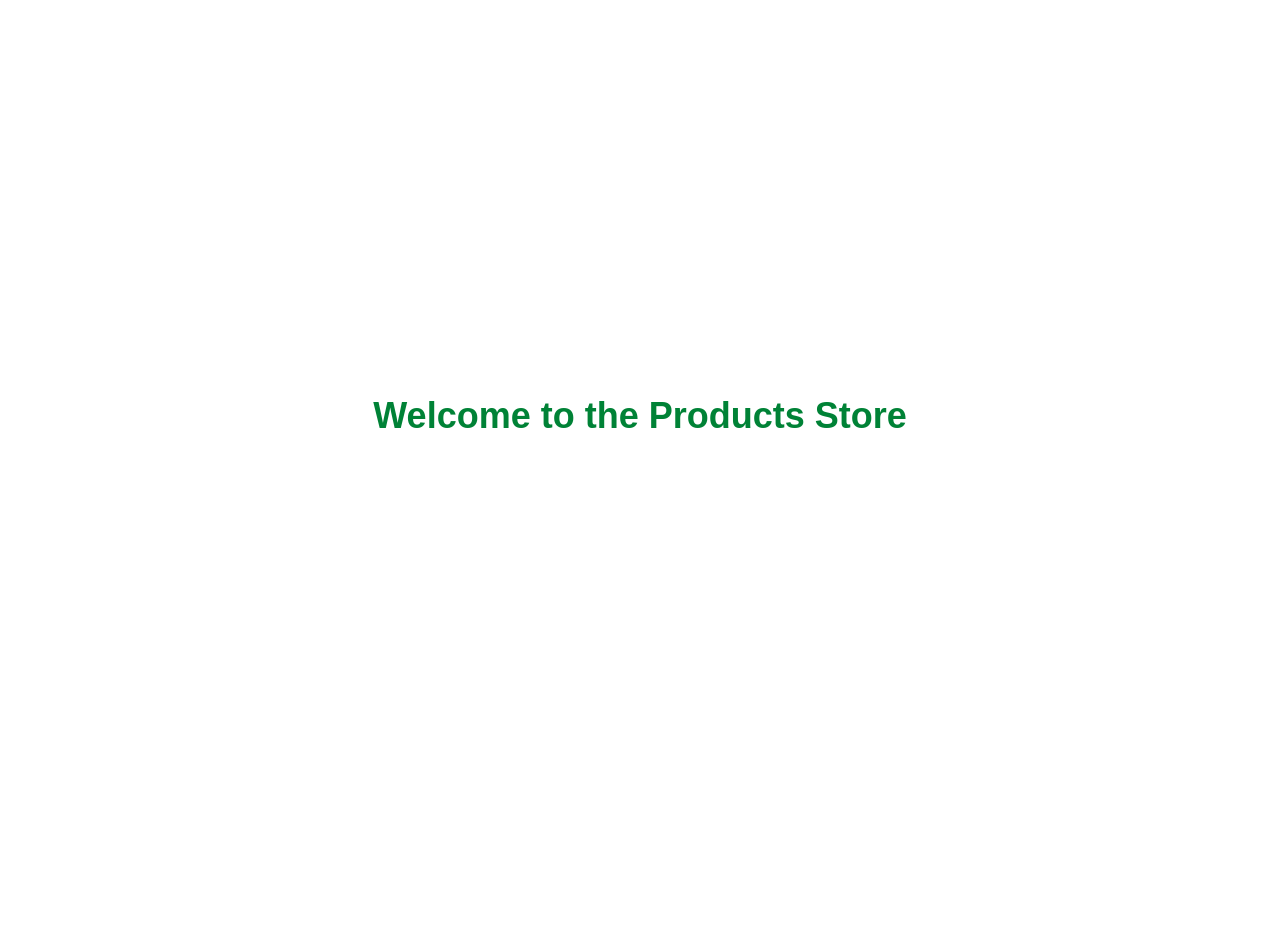
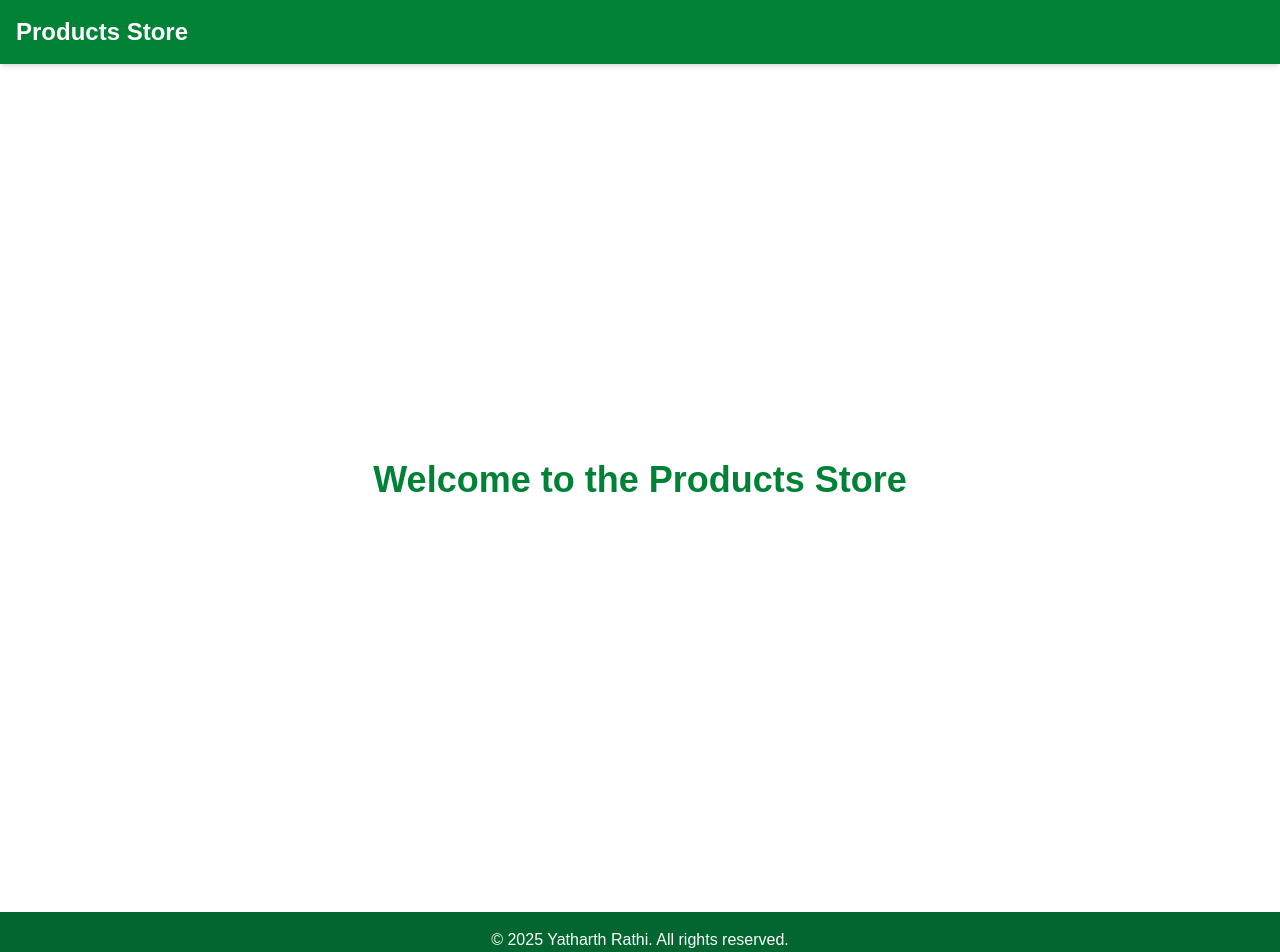
Before and after one commit to yatharthrathii/next.js-routing-task, a Next.js app: page / in a window 1280 px wide. Shown: the top 952 px of the page. Before the commit the page ends 832 px from the top, so only its background shows below. Built offline with nearby package versions, Linux system fonts and the light colour scheme.

Commit message:
Layout task

```diff
--- a/src/app/layout.js
+++ b/src/app/layout.js
@@ -1,15 +1,28 @@
 import './globals.css';
 
 export const metadata = {
-  title: 'Routing Task',
-  description: 'Next.js basic routing example',
+  title: 'Next.js',
+  description: 'Basic layout with header and footer',
 };
 
 export default function RootLayout({ children }) {
   return (
     <html lang="en">
-      <body className="bg-green-50 text-green-800 font-sans p-4">
-        {children}
+      <body className="bg-green-50 text-green-900 font-sans flex flex-col">
+        {/* Header */}
+        <header className="bg-green-700 text-white p-4 shadow-md">
+          <h1 className="text-2xl font-bold">Products Store</h1>
+        </header>
+
+        {/* Page Content */}
+        <main className="flex-grow container mx-auto p-4">
+          {children}
+        </main>
+
+        {/* Footer */}
+        <footer className="bg-green-800 text-white p-4 text-center mt-4">
+          &copy; {new Date().getFullYear()} Yatharth Rathi. All rights reserved.
+        </footer>
       </body>
     </html>
   );
```
